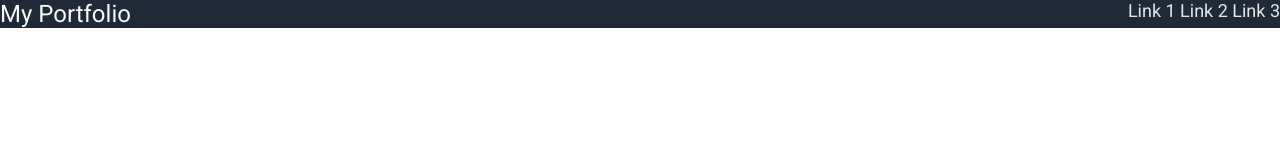
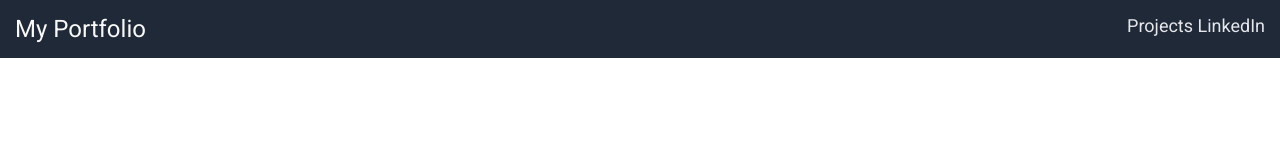
Before and after one commit to ntrierw/odin-landingpage, a plain HTML site: page index.html in a window 1280 px wide. Drawn offline with Linux system fonts and the light colour scheme.

Commit message:
Changed padding in header and modified nav link text

```diff
--- a/index.html
+++ b/index.html
@@ -15,9 +15,8 @@
 My Portfolio
 </div>
 <div class="layout nav">
-<a href="#">Link 1</a>
-<a href="#">Link 2</a>
-<a href="#">Link 3</a>
+<a href="#">Projects</a>
+<a href="#">LinkedIn</a>
 </div>
 </div>
 <div class="layout hero">
--- a/style.css
+++ b/style.css
@@ -18,6 +18,7 @@ body {
 .header {
   display: flex;
   background-color: #1F2937;
+  padding: 15px;
 }
 
 .nav {
```
